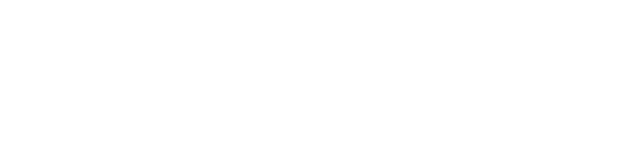
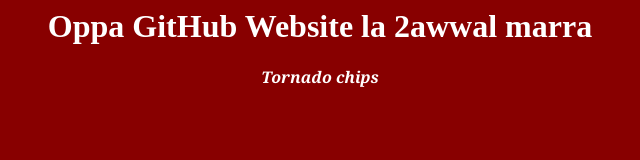
Before and after one commit to siztar/test, a plain HTML site: page index.html in a window 1280 px wide. Shown: the whole page, without its empty margins (320-960 px from the left). Drawn offline with Linux system fonts and the light colour scheme.

Commit message:
Update index.html

```diff
--- a/index.html
+++ b/index.html
@@ -11,7 +11,7 @@
 
   <style>
     body {
-      background-color:#88;
+      background-color: #880000;
       color:#fff;
       text-align:center;
     }
```
